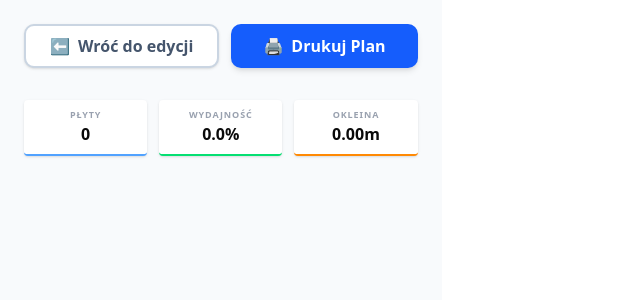
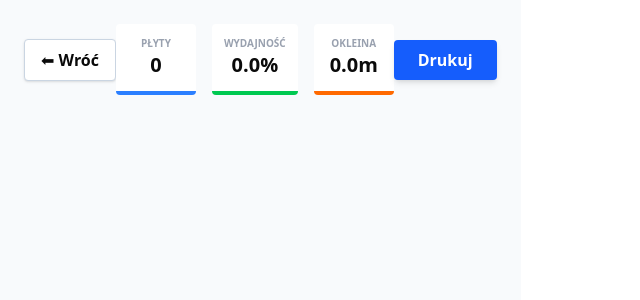
Before and after one commit to linka351/carpentryForms, a React (Vite) app: page /#/cut-plan in a window 1280 px wide. Shown: the top 300 px of the page, without its empty margins (0-640 px from the left). Built offline with nearby package versions, Linux system fonts and the light colour scheme.

Commit message:
change: guillotine schema

```diff
--- a/src/CutPlan.tsx
+++ b/src/CutPlan.tsx
@@ -1,7 +1,7 @@
 import { useMemo, useRef } from "react";
 import { useAppData } from "./context/useAppData.context";
 import { useReactToPrint } from "react-to-print";
-import { useNavigate } from "react-router-dom"; // Zakładam użycie routera, jeśli nie - zamień na własną funkcję
+import { useNavigate } from "react-router-dom";
 
 interface Rect {
   x: number;
@@ -23,150 +23,88 @@ function CutPlan() {
     isGlobalLocked,
     totalEdgeLength,
   } = useAppData();
+
   const { margin, kerf, width, length } = plateParams;
   const contentRef = useRef<HTMLDivElement>(null);
   const navigate = useNavigate();
 
-  // Skala na ekran (kompaktowa)
+  // Skalowanie
   const screenScale = 520 / width;
+  const printScale = 720 / width;
 
-  // Skala do druku (duża na A4)
-  const printScale = 720 / width;
+  const workWidth = width - 2 * margin;
+  const workHeight = length - 2 * margin;
 
   const reactToPrintFn = useReactToPrint({
     documentTitle: `Plan_Ciecia_${new Date().toISOString().slice(0, 10)}`,
   });
 
-  const handlePrint = () => reactToPrintFn(() => contentRef.current);
-
-  const workWidth = width - 2 * margin;
-  const workHeight = length - 2 * margin;
-
-  // --- LOGIKA PAKOWANIA (MaxRects) ---
+  // ALGORYTM PÓŁKOWY (SHELF) - Najlepszy do gilotyny i maksymalnego ścisku
   const { packedBins, stats } = useMemo(() => {
-    const itemsToPack = cuts.map((cut, index) => ({
+    let itemsToPack = cuts
+      .map((cut, index) => ({
         w: cut.width,
         h: cut.length,
         originalIndex: index,
         label: cut.describe || "",
-    }));
-    const sortedCuts = [...itemsToPack].sort((a, b) => b.w * b.h - a.w * a.h);
+      }))
+      .sort((a, b) => b.h - a.h || b.w - a.w);
+
     let bins: PackedItem[][] = [];
-    let freeRectsByBin: Rect[][] = [];
+    let currentBin: PackedItem[] = [];
+    let shelfX = 0;
+    let shelfY = 0;
+    let shelfHeight = 0;
 
-    const isContained = (a: Rect, b: Rect) =>
-      a.x >= b.x &&
-      a.y >= b.y &&
-      a.x + a.w <= b.x + b.w &&
-      a.y + a.h <= b.y + b.h;
-
-    const placeInBin = (
-      binIdx: number,
-      itemW: number,
-      itemH: number,
-      itemIndex: number,
-      label: string,
-    ) => {
-      let freeRects = freeRectsByBin[binIdx];
-      let bestRectIdx = -1;
-      let minShortSideFit = Infinity;
-      for (let i = 0; i < freeRects.length; i++) {
-        const r = freeRects[i];
-        if (r.w >= itemW && r.h >= itemH) {
-          const leftoverW = r.w - itemW;
-          const leftoverH = r.h - itemH;
-          const shortSideFit = Math.min(leftoverW, leftoverH);
-          if (shortSideFit < minShortSideFit) {
-            minShortSideFit = shortSideFit;
-            bestRectIdx = i;
+    itemsToPack.forEach((item) => {
+      // Czy wejdzie w aktualny rządek?
+      if (shelfX + item.w <= workWidth && shelfY + item.h <= workHeight) {
+        currentBin.push({
+          x: shelfX,
+          y: shelfY,
+          w: item.w,
+          h: item.h,
+          originalIndex: item.originalIndex,
+          data: item.label,
+        });
+        shelfX += item.w + kerf;
+        shelfHeight = Math.max(shelfHeight, item.h);
       }
+      // Czy nowa półka na tej samej płycie?
+      else if (shelfY + shelfHeight + kerf + item.h <= workHeight) {
+        shelfY += shelfHeight + kerf;
+        shelfX = 0;
+        shelfHeight = item.h;
+        currentBin.push({
+          x: shelfX,
+          y: shelfY,
+          w: item.w,
+          h: item.h,
+          originalIndex: item.originalIndex,
+          data: item.label,
+        });
+        shelfX += item.w + kerf;
       }
-      }
-      if (bestRectIdx === -1) return null;
-      const chosenRect = freeRects[bestRectIdx];
-      const newNode: PackedItem = {
-        x: chosenRect.x,
-        y: chosenRect.y,
-        w: itemW,
-        h: itemH,
-        originalIndex: itemIndex,
-        data: label,
-      };
-      const newFreeRects: Rect[] = [];
-      const usedW = itemW + kerf;
-      const usedH = itemH + kerf;
-      for (let i = 0; i < freeRects.length; i++) {
-        const free = freeRects[i];
-        if (
-          newNode.x >= free.x + free.w ||
-          newNode.x + usedW <= free.x ||
-          newNode.y >= free.y + free.h ||
-          newNode.y + usedH <= free.y
-        ) {
-          newFreeRects.push(free);
-          continue;
-        }
-        if (newNode.x + usedW < free.x + free.w)
-          newFreeRects.push({
-            ...free,
-            x: newNode.x + usedW,
-            w: free.x + free.w - (newNode.x + usedW),
+      // Nowa płyta
+      else {
+        if (currentBin.length > 0) bins.push(currentBin);
+        currentBin = [];
+        shelfX = 0;
+        shelfY = 0;
+        shelfHeight = item.h;
+        currentBin.push({
+          x: shelfX,
+          y: shelfY,
+          w: item.w,
+          h: item.h,
+          originalIndex: item.originalIndex,
+          data: item.label,
         });
-        if (newNode.x > free.x)
-          newFreeRects.push({ ...free, w: newNode.x - free.x });
-        if (newNode.y + usedH < free.y + free.h)
-          newFreeRects.push({
-            ...free,
-            y: newNode.y + usedH,
-            h: free.y + free.h - (newNode.y + usedH),
-          });
-        if (newNode.y > free.y)
-          newFreeRects.push({ ...free, h: newNode.y - free.y });
-      }
-      const prunedRects: Rect[] = [];
-      for (let i = 0; i < newFreeRects.length; i++) {
-        let isRedundant = false;
-        for (let j = 0; j < newFreeRects.length; j++) {
-          if (i !== j && isContained(newFreeRects[i], newFreeRects[j])) {
-            isRedundant = true;
-            break;
-          }
-        }
-        if (!isRedundant) prunedRects.push(newFreeRects[i]);
-      }
-      freeRectsByBin[binIdx] = prunedRects;
-      return newNode;
-    };
-
-    sortedCuts.forEach((item) => {
-      let placed = false;
-      for (let i = 0; i < bins.length; i++) {
-        const result = placeInBin(
-          i,
-          item.w,
-          item.h,
-          item.originalIndex,
-          item.label,
-        );
-        if (result) {
-          bins[i].push(result);
-          placed = true;
-          break;
-        }
-      }
-      if (!placed) {
-        bins.push([]);
-        freeRectsByBin.push([{ x: 0, y: 0, w: workWidth, h: workHeight }]);
-        const result = placeInBin(
-          bins.length - 1,
-          item.w,
-          item.h,
-          item.originalIndex,
-          item.label,
-        );
-        if (result) bins[bins.length - 1].push(result);
+        shelfX += item.w + kerf;
       }
     });
+
+    if (currentBin.length > 0) bins.push(currentBin);
 
     return {
       packedBins: bins,
@@ -180,182 +118,165 @@ function CutPlan() {
   }, [cuts, workWidth, workHeight, kerf]);
 
   return (
-    <div className="p-6 bg-slate-50 min-h-screen flex flex-col items-center">
+    <div className="p-6 bg-slate-50 min-h-screen">
       <style
         dangerouslySetInnerHTML={{
           __html: `
-        @page { size: A4 portrait; margin: 15mm; }
-
-        /* Styl na ekranie */
-        .sheet-container {
-          width: ${width * screenScale}px;
-          height: ${length * screenScale}px;
-          transition: all 0.2s ease;
-        }
-
         @media print {
           .no-print { display: none !important; }
-          .sheet-container {
+          .print-sheet {
             width: ${width * printScale}px !important;
             height: ${length * printScale}px !important;
-            box-shadow: none !important;
-            border: 2px solid #000 !important;
             page-break-after: always;
-            margin-bottom: 0 !important;
+            margin: 0 !important;
+            border: 1px solid black !important;
           }
-          .sheet-container:last-child { page-break-after: auto; }
         }
       `,
         }}
       />
 
-      {/* PASEK PRZYCISKÓW */}
-      <div className="mb-8 flex gap-3 no-print">
+      <div className="max-w-5xl mx-auto flex flex-col gap-6 no-print">
+        {/* PANEL STEROWANIA I STATYSTYKI */}
+        <div className="flex justify-between items-center">
           <button
             onClick={() => navigate("/")}
-          className="px-6 py-2 bg-white border-2 border-slate-300 text-slate-600 rounded-lg font-bold hover:bg-slate-50 flex items-center gap-2 shadow-sm transition-all"
+            className="px-4 py-2 bg-white border border-slate-300 rounded shadow-sm font-bold"
           >
-          <span>⬅️</span> Wróć do edycji
+            ⬅ Wróć
           </button>
+
+          <div className="flex gap-4">
+            <div className="bg-white p-3 rounded border-b-4 border-blue-500 text-center min-w-[80px]">
+              <p className="text-[10px] text-gray-400 font-bold uppercase">
+                Płyty
+              </p>
+              <p className="text-xl font-black">{packedBins.length}</p>
+            </div>
+            <div className="bg-white p-3 rounded border-b-4 border-green-500 text-center min-w-[80px]">
+              <p className="text-[10px] text-gray-400 font-bold uppercase">
+                Wydajność
+              </p>
+              <p className="text-xl font-black">
+                {(
+                  stats.reduce((a, b) => a + b.efficiency, 0) /
+                  (stats.length || 1)
+                ).toFixed(1)}
+                %
+              </p>
+            </div>
+            <div className="bg-white p-3 rounded border-b-4 border-orange-500 text-center min-w-[80px]">
+              <p className="text-[10px] text-gray-400 font-bold uppercase">
+                Okleina
+              </p>
+              <p className="text-xl font-black">
+                {(totalEdgeLength / 1000).toFixed(1)}m
+              </p>
+            </div>
+          </div>
+
           <button
-          onClick={handlePrint}
-          className="px-8 py-2 bg-blue-600 hover:bg-blue-700 text-white rounded-lg font-bold shadow-md flex items-center gap-2 transition-transform active:scale-95"
+            onClick={() => reactToPrintFn(() => contentRef.current)}
+            className="px-6 py-2 bg-blue-600 text-white rounded font-bold shadow-md"
           >
-          <span>🖨️</span> Drukuj Plan
+            Drukuj
           </button>
         </div>
 
-      {/* STATYSTYKI KOMPAKTOWE */}
-      <div className="grid grid-cols-3 gap-3 mb-10 w-full max-w-xl no-print text-center">
-        <div className="bg-white p-2 rounded shadow-sm border-b-2 border-blue-400">
-          <span className="text-[9px] text-gray-400 uppercase font-black block tracking-widest">
-            Płyty
-          </span>
-          <span className="text-md font-black">{packedBins.length}</span>
-        </div>
-        <div className="bg-white p-2 rounded shadow-sm border-b-2 border-green-400">
-          <span className="text-[9px] text-gray-400 uppercase font-black block tracking-widest">
-            Wydajność
-          </span>
-          <span className="text-md font-black">
-            {(
-              stats.reduce((a, b) => a + b.efficiency, 0) / stats.length || 0
-            ).toFixed(1)}
-            %
-          </span>
-        </div>
-        <div className="bg-white p-2 rounded shadow-sm border-b-2 border-orange-400">
-          <span className="text-[9px] text-gray-400 uppercase font-black block tracking-widest">
-            Okleina
-          </span>
-          <span className="text-md font-black">
-            {(totalEdgeLength / 1000).toFixed(2)}m
-          </span>
-        </div>
-      </div>
-
-      <div
-        ref={contentRef}
-        className="flex flex-col items-center gap-12 print:gap-0"
-      >
-        {packedBins.map((bin, bIdx) => {
-          // Ustalanie skali w locie dla kontenera (ekran vs druk)
-          const isPrinting =
-            typeof window !== "undefined" && window.matchMedia("print").matches;
-          const s = isPrinting ? printScale : screenScale;
-
-          return (
+        {/* WIZUALIZACJA */}
+        <div ref={contentRef} className="flex flex-col gap-10 items-center">
+          {packedBins.map((bin, bIdx) => (
             <div
               key={bIdx}
-              className="sheet-container relative bg-white shadow-lg border border-slate-300"
+              className="print-sheet relative bg-white border border-slate-300 shadow-xl"
+              style={{
+                width: width * screenScale,
+                height: length * screenScale,
+              }}
             >
-              <h3 className="absolute -top-6 left-0 font-bold text-slate-400 text-[9px] uppercase tracking-tighter print:text-black print:text-[12px]">
-                Arkusz #{bIdx + 1} | {width}x{length}mm |{" "}
+              <p className="absolute -top-5 left-0 text-[10px] font-bold text-slate-400 uppercase no-print">
+                Arkusz #{bIdx + 1} | Wydajność:{" "}
                 {stats[bIdx].efficiency.toFixed(1)}%
-              </h3>
+              </p>
 
               <div
                 className="relative"
-                style={{ top: margin * s, left: margin * s }}
+                style={{
+                  top: margin * screenScale,
+                  left: margin * screenScale,
+                }}
               >
                 {bin.map((rect) => {
                   const cutData = cuts[rect.originalIndex];
                   return (
                     <div
                       key={rect.originalIndex}
-                      className="absolute border border-black flex flex-col items-center justify-center bg-white hover:bg-blue-50 print:bg-white overflow-hidden"
+                      className="absolute border border-black bg-white flex flex-col items-center justify-center overflow-hidden group cursor-pointer"
                       style={{
-                        left: rect.x * s,
-                        top: rect.y * s,
-                        width: rect.w * s,
-                        height: rect.h * s,
+                        left: rect.x * screenScale,
+                        top: rect.y * screenScale,
+                        width: rect.w * screenScale,
+                        height: rect.h * screenScale,
                       }}
                       onClick={() =>
                         !isGlobalLocked && toggleRotation(rect.originalIndex)
                       }
                     >
-                      <span
-                        className="absolute top-0.5 text-[8px] font-bold z-30"
-                        style={{ fontSize: s * 30 > 7 ? "8px" : "6px" }}
-                      >
+                      {/* Wymiary i Opis */}
+                      <span className="absolute top-0.5 text-[7px] font-bold">
                         {rect.w}
                       </span>
-                      <span
-                        className="absolute left-0.5 text-[8px] font-bold [writing-mode:vertical-lr] z-30"
-                        style={{ fontSize: s * 30 > 7 ? "8px" : "6px" }}
-                      >
+                      <span className="absolute left-0.5 text-[7px] font-bold [writing-mode:vertical-lr]">
                         {rect.h}
                       </span>
-
-                      <span
-                        className="font-bold text-blue-900 print:text-black text-center px-0.5 z-30 break-words leading-none"
-                        style={{ fontSize: s * 40 > 9 ? "10px" : "7px" }}
-                      >
+                      <span className="text-[10px] font-black uppercase text-center leading-none">
                         {rect.data}
                       </span>
 
+                      {/* Oklejanie (Użycie toggleEdge i totalEdgeLength) */}
                       {cutData?.edges.top && (
-                        <div className="absolute top-0 w-full h-[2px] bg-red-600 print:bg-black z-10" />
+                        <div className="absolute top-0 w-full h-[2px] bg-red-600 z-10" />
                       )}
                       {cutData?.edges.bottom && (
-                        <div className="absolute bottom-0 w-full h-[2px] bg-red-600 print:bg-black z-10" />
+                        <div className="absolute bottom-0 w-full h-[2px] bg-red-600 z-10" />
                       )}
                       {cutData?.edges.left && (
-                        <div className="absolute left-0 h-full w-[2px] bg-red-600 print:bg-black z-10" />
+                        <div className="absolute left-0 h-full w-[2px] bg-red-600 z-10" />
                       )}
                       {cutData?.edges.right && (
-                        <div className="absolute top-0 right-0 h-full w-[2px] bg-red-600 print:bg-black z-10" />
+                        <div className="absolute right-0 h-full w-[2px] bg-red-600 z-10" />
                       )}
 
+                      {/* Interaktywne strefy oklejania */}
                       {!isGlobalLocked && (
-                        <div className="absolute inset-0 z-20 no-print">
+                        <div className="absolute inset-0 opacity-0 group-hover:opacity-100 z-20 no-print">
                           <div
                             onClick={(e) => {
                               e.stopPropagation();
                               toggleEdge(rect.originalIndex, "top");
                             }}
-                            className="absolute top-0 w-full h-1/3 hover:bg-red-500/5"
+                            className="absolute top-0 w-full h-1/4 hover:bg-red-500/20"
                           />
                           <div
                             onClick={(e) => {
                               e.stopPropagation();
                               toggleEdge(rect.originalIndex, "bottom");
                             }}
-                            className="absolute bottom-0 w-full h-1/3 hover:bg-red-500/5"
+                            className="absolute bottom-0 w-full h-1/4 hover:bg-red-500/20"
                           />
                           <div
                             onClick={(e) => {
                               e.stopPropagation();
                               toggleEdge(rect.originalIndex, "left");
                             }}
-                            className="absolute left-0 h-full w-1/3 hover:bg-red-500/5"
+                            className="absolute left-0 h-full w-1/4 hover:bg-red-500/20"
                           />
                           <div
                             onClick={(e) => {
                               e.stopPropagation();
                               toggleEdge(rect.originalIndex, "right");
                             }}
-                            className="absolute right-0 h-full w-1/3 hover:bg-red-500/5"
+                            className="absolute right-0 h-full w-1/4 hover:bg-red-500/20"
                           />
                         </div>
                       )}
@@ -364,8 +285,8 @@ function CutPlan() {
                 })}
               </div>
             </div>
-          );
-        })}
+          ))}
+        </div>
       </div>
     </div>
   );
```
Lines whose indentation alone changed are shown as unchanged.
